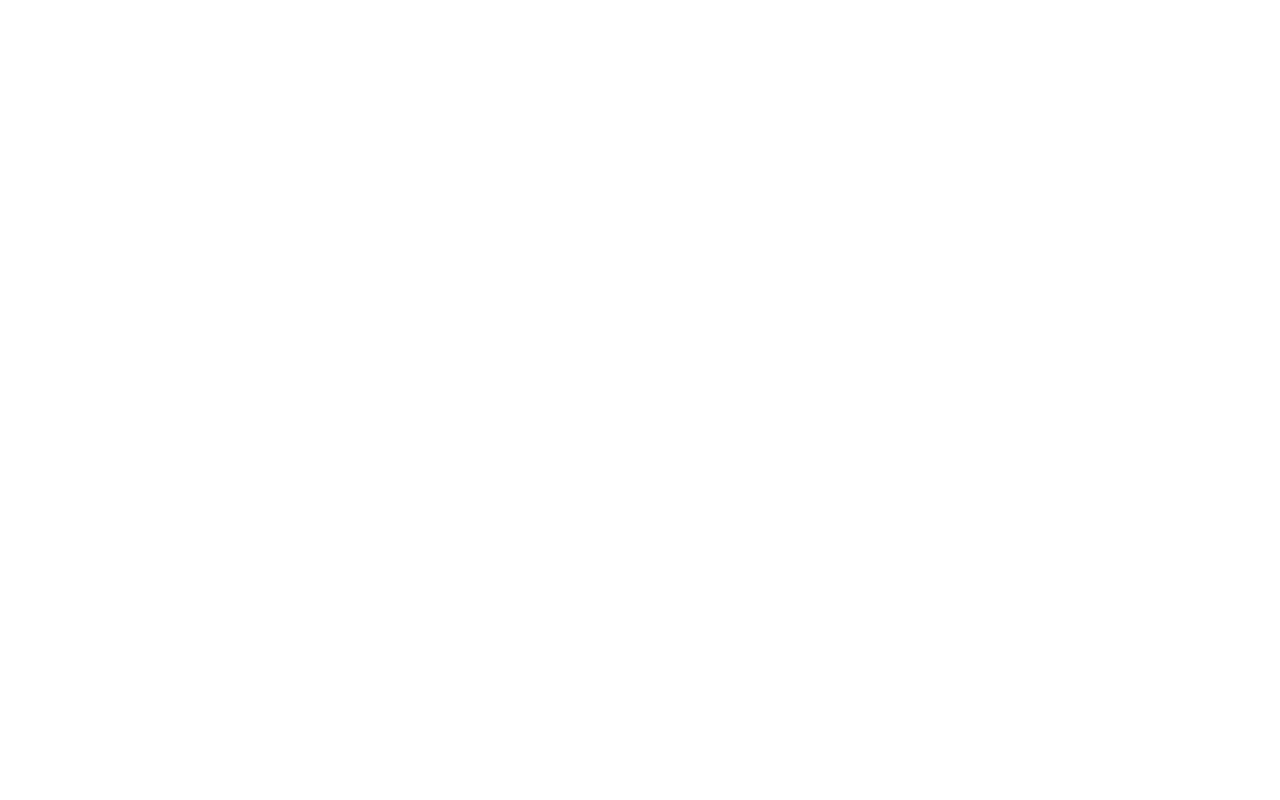
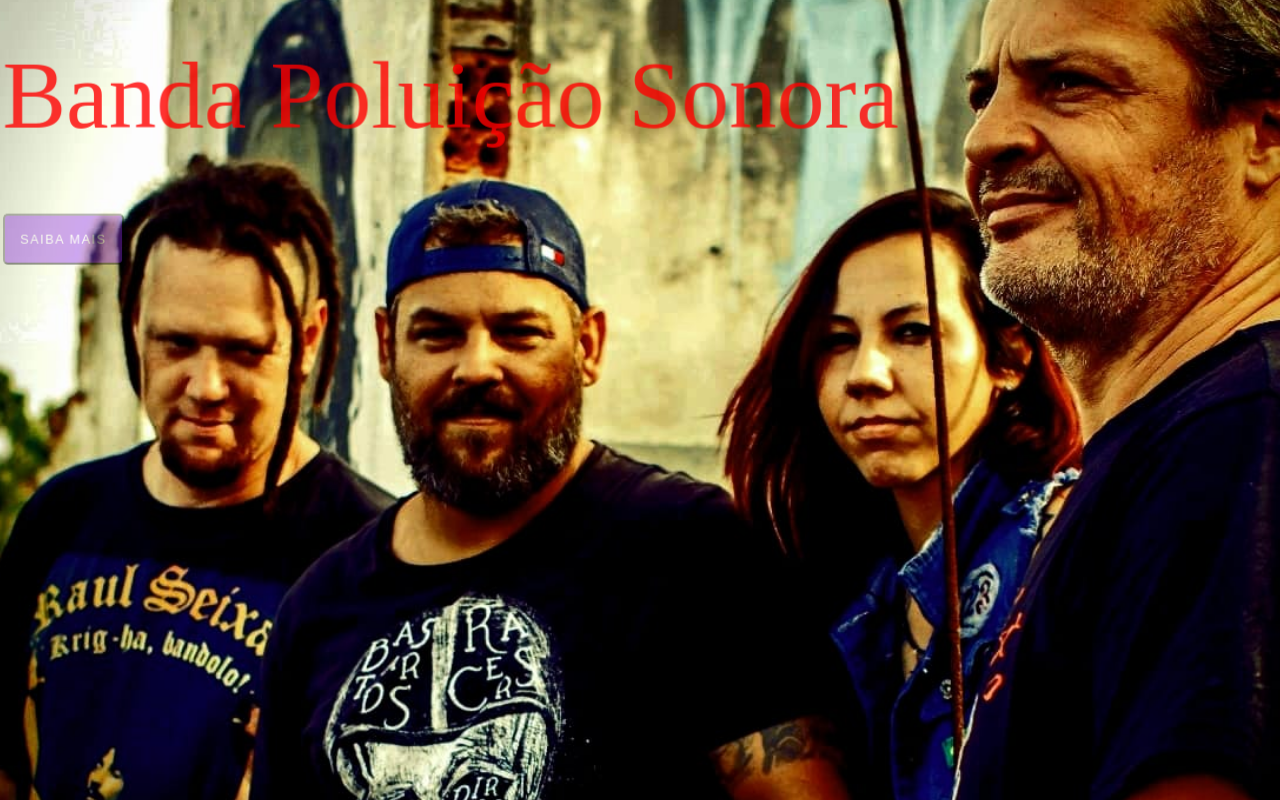
Before and after one commit to jhonatan251100/bandapoluicaosonora, a plain HTML site: page index.html in a window 1280 px wide. Drawn offline with Linux system fonts and the light colour scheme.

Commit message:
atualização

```diff
--- a/index.html
+++ b/index.html
@@ -10,6 +10,22 @@
 <link rel="icon" type="image/png" sizes="16x16" href="imagens/favicon-16x16.png">
 <link rel="manifest" href="/site.webmanifest">
 <body>
+    <div class="container">
+        <header>
+            <div class="imgbanda">
 
+                <img src="imagens/poluição.jpg" alt="foto">
+
+                <div class="banner">
+
+                    <h1>Banda Poluição Sonora</h1>
+                    <button>SAIBA mais</button>
+                </div>
+
+            </div>
+
+        </header>
+
+    </div>
 </body>
 </html>
--- a/style.css
+++ b/style.css
@@ -1,3 +1,84 @@
 @import url('https://fonts.googleapis.com/css2? family = Baloo + Chettan + 2: wght @ 500; 600; 700; 800 & family = Josefin + Slab: ital, wght @ 0,300; 1.100; 1.600; 1.700 & family = Mulish: wght @ 400; 600; 900 & display = swap ');
 
 @import url("https://cdnjs.cloudflare.com/ajax/libs/font-awesome/5.15.1/css/all.min.css");
+
+*{
+    margin: 0;
+    padding: 0;
+}
+header{
+    width: 100%;
+    height: 100vh;
+    overflow: hidden;
+    position: relative;
+}
+.imgbanda {
+    width: 100%;
+    height: 100%;
+    overflow: hidden;
+    background-color: rgba(0, green0, b0lue, 0.8);
+}
+
+.imgbanda img{
+    width: 100%;
+    height: 100%;
+    object-fit: cover;
+    animation:zoom 20s ;
+}
+
+@keyframes zoom{
+    0%{
+        transform:scale(1.3);
+    }
+    100%{
+        transform:scale(1);
+    }
+}
+.banner{
+
+    position: absolute;
+    top: 1%;
+}
+
+.banner h1{
+    color: red;
+    font-size: 6rem;
+    font-family: "Baloo  Chettan  2" serif;
+    font-weight: 300;
+    text-shadow:.3rem .4rem 2px rgba (0,0,0,.4);
+     animation: movebanner 10s  forwards;
+     opacity: 0;
+}
+.banner button {
+    font-family: "Mulish" serif;
+    color: #fff;
+    letter-spacing: .1rem;
+    text-transform: uppercase;
+    background-color: blueviolet;
+    padding: 1rem;
+    border-radius:5px ;
+    cursor: pointer;
+    animation: movebanner 20s forwards;
+    opacity: 0;
+}.banner button:hover{
+   opacity: 0.30;
+}
+@keyframes zoom{
+    0%{
+        transform:scale(1.3);
+    }
+    100%{
+        transform:scale(1);
+    }
+}
+
+@keyframes movebanner{
+    0%{
+        transform: translateY(10rem) rotateY(-30deg);
+       }
+       100%{
+           transform: translateY(0)rotateY(0);
+           opacity: 1;
+       }
+
+}
```
Also changed, not shown: imagens/poluição.jpg (added), 1 other file.
